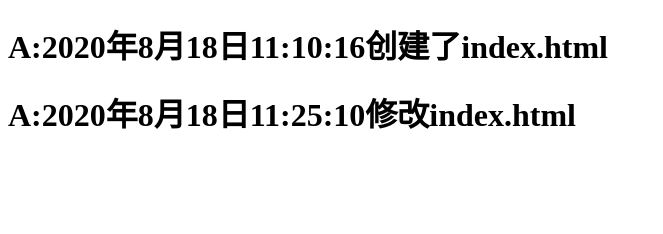
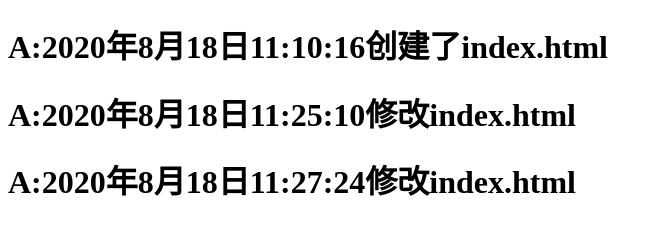
Before and after one commit to LiAiYong2002/code_demo, a plain HTML site: page index.html in a window 1280 px wide. Shown: the whole page, without its empty margins (0-663 px from the left). Drawn offline with Linux system fonts and the light colour scheme.

Commit message:
第三次提交

```diff
--- a/index.html
+++ b/index.html
@@ -8,5 +8,6 @@
 <body>
     <h1>A:2020年8月18日11:10:16创建了index.html</h1>
     <h1>A:2020年8月18日11:25:10修改index.html</h1>
+    <h1>A:2020年8月18日11:27:24修改index.html</h1>
 </body>
 </html>
```
